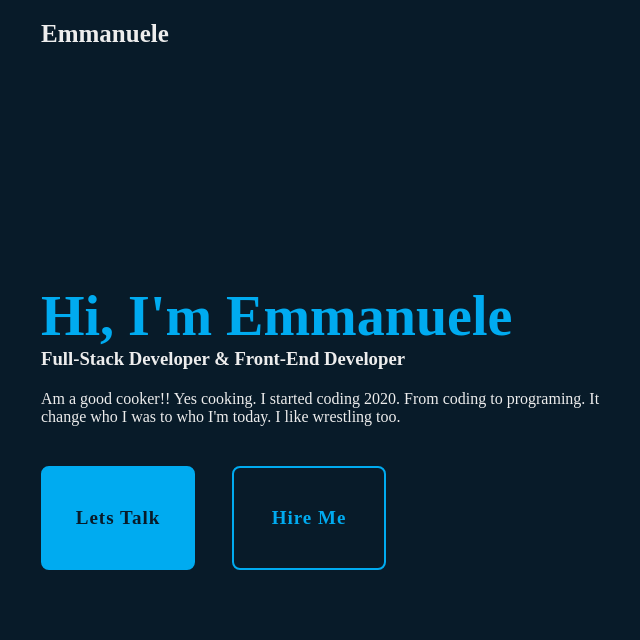
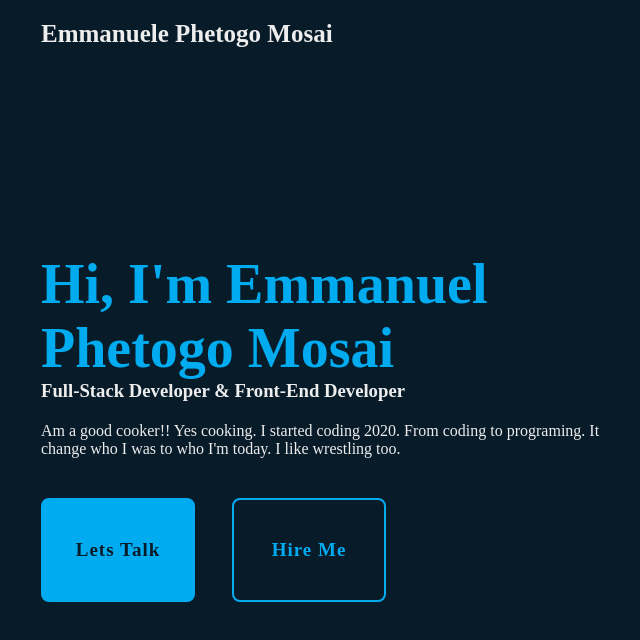
Before and after one commit to Willph8/Willph8.github.io, a plain HTML site: page index.html in a window 1280 px wide. Shown: the whole page, without its empty margins (87-727 px from the left). Drawn offline with Linux system fonts and the light colour scheme.

Commit message:
Update index.html.. added some lines

```diff
--- a/index.html
+++ b/index.html
@@ -116,14 +116,14 @@
     </head>
     <body>
         <header class="header">
-            <a href="#" class="logo">Emmanuele</a>
+            <a href="#" class="logo">Emmanuele Phetogo Mosai</a>
             <nav class="navbar">
                 <a href="#" class="active">Home</a>
             </nav>
         </header>
         <section class="home">
             <div class="home-content">
-                <h1>Hi, I'm Emmanuele</h1>
+                <h1>Hi, I'm Emmanuel Phetogo Mosai</h1>
                 <h3>Full-Stack Developer & Front-End Developer</h3>
                 <p>
                     Am a good cooker!! Yes cooking. I started coding 2020. From coding to programing.
```
